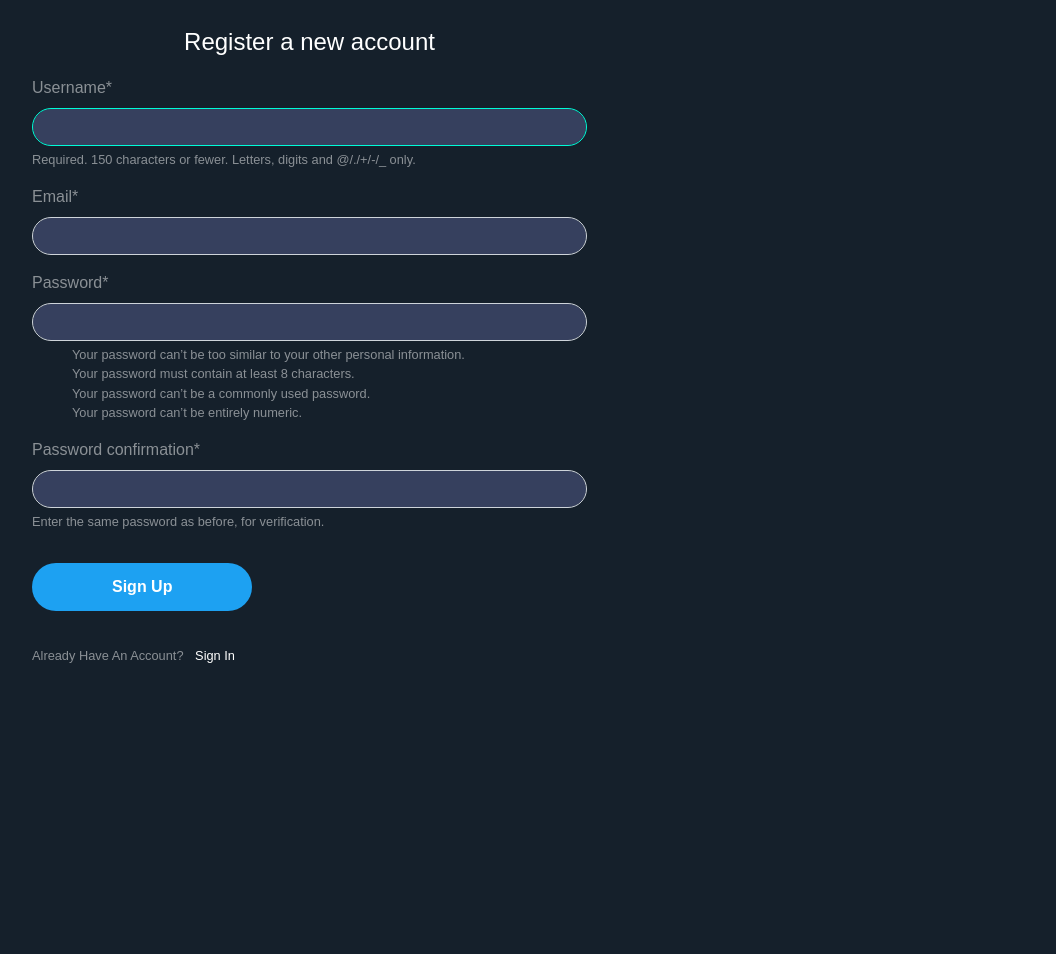
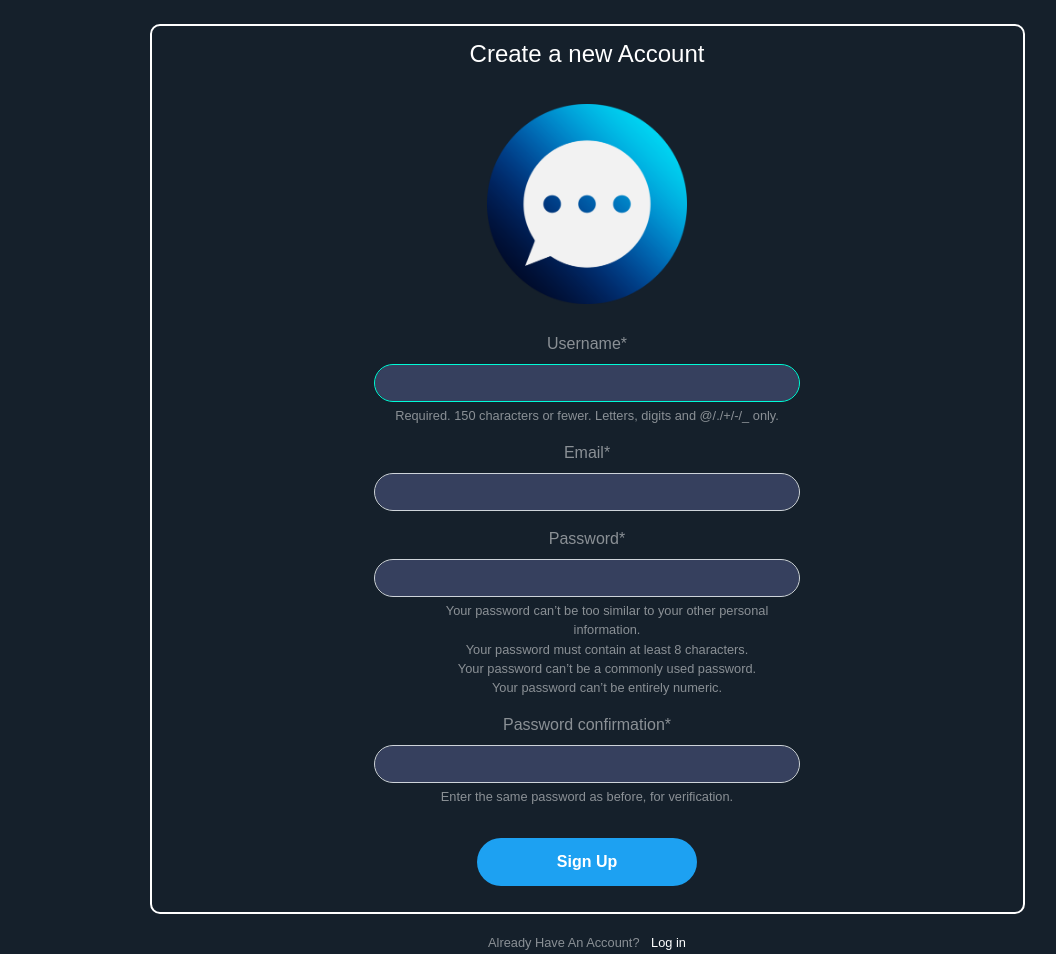
Before and after one commit to Sachanee/Micro_Blogging_Platform, a Django app: page /register/ in a window 1280 px wide. Shown: the part 57-1011 px from the top of the page, without its empty margins (53-1109 px from the left). Before the commit the page ends 720 px from the top, so only its background shows below. Run offline with Django 4.2, Linux system fonts and the light colour scheme; some libraries are stand-ins or nearby versions.

Commit message:
Design the registerd.html file
Make changes to the register.html file

```diff
--- a/users/templates/users/register.html
+++ b/users/templates/users/register.html
@@ -1,23 +1,30 @@
 {% extends "Blog/base.html" %}
 {% load crispy_forms_tags %}
 {% block content %}
-<div class="container">
-    <form method="POST" class="col-12 col-md-6 pl-3 pr-3 pl-md-0 pr-md-0">
+{% load static %}
+
+<div class="register-container">
+    <form method="POST" class="col-12 col-md-6 pl-3 pr-3 pl-md-0 pr-md-0 form-col">
         {% csrf_token %}
         <fieldset class="form-group">
             <legend class="mb-3 white-important">
-                Register a new account
+                Create a new Account
             </legend>
+            <div class="pt-3">
+                <img src="{% static 'blog/logo.png' %}" alt="Logo" width="200px" style="margin-bottom: 20px;">
+                <h1> </h1>
+            </div>
             {{ form | crispy }}
         </fieldset>
-        <div class="form-group">
+        <div class=" form-group">
             <button class="btn btn-outline-primary" type="submit">Sign Up</button>
         </div>
     </form>
-    <div class="pt-3">
-        <small class="text-muted">
-            Already Have An Account? <a class="ml-2" href="{% url 'login' %}">Sign In</a>
-        </small>
-    </div>
 </div>
+<div class="pt-3" style="text-align: center;">
+    <small class="text-muted">
+        Already Have An Account? <a class="ml-2" href="{% url 'login' %}">Log in</a>
+    </small>
+</div>
+
 {% endblock content %}
```
